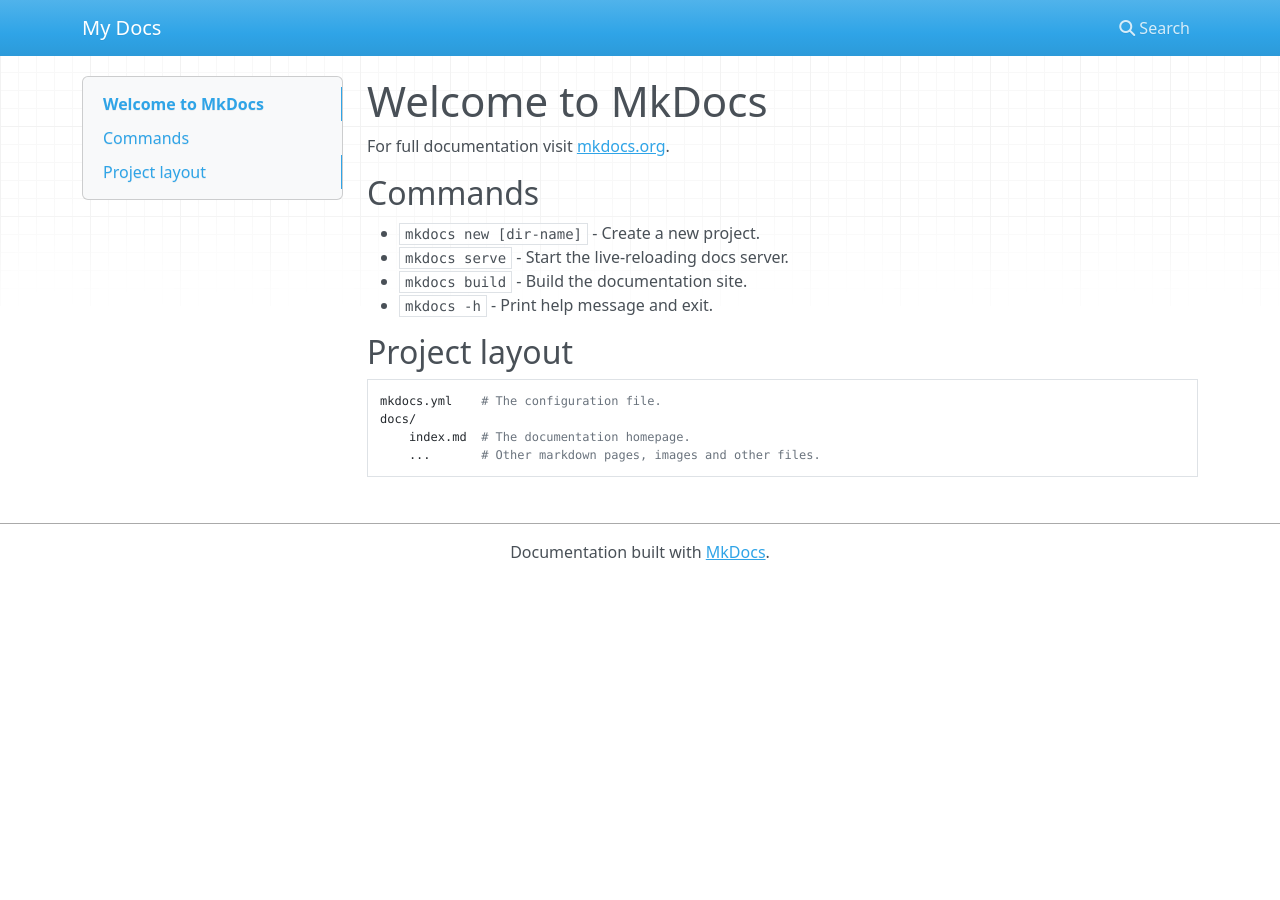
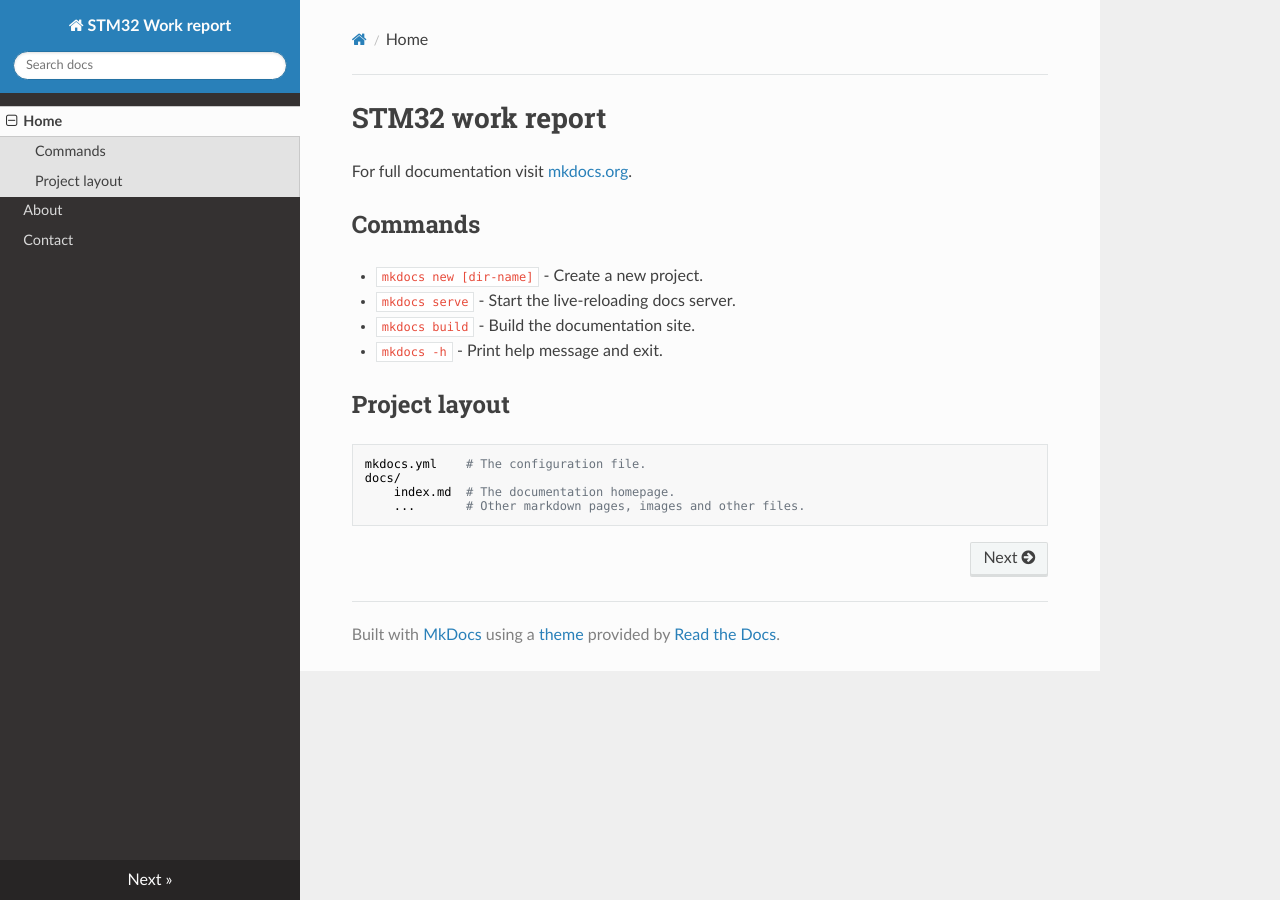
Before and after one commit to yanisgomes/stm32, an MkDocs documentation site: the page built from docs/index.md, in a window 1280 px wide. Built offline with MkDocs 1.6.1, drawn with Linux system fonts in a browser that asks for light colours; nearby versions of some CDN libraries.

Commit message:
mkdoc theme update

```diff
--- a/docs/index.md
+++ b/docs/index.md
@@ -1,4 +1,4 @@
-# Welcome to MkDocs
+# STM32 work report
 
 For full documentation visit [mkdocs.org](https://www.mkdocs.org).
 
--- a/mkdocs.yml
+++ b/mkdocs.yml
@@ -1 +1,6 @@
-site_name: My Docs
+site_name: STM32 Work report
+nav:
+  - Home: index.md
+  - About: about.md
+  - Contact: contact.md
+theme: readthedocs
```
Also changed, not shown: docs/about.md (added, +11 -0 lines), docs/contact.md (added, +3 -0 lines).
